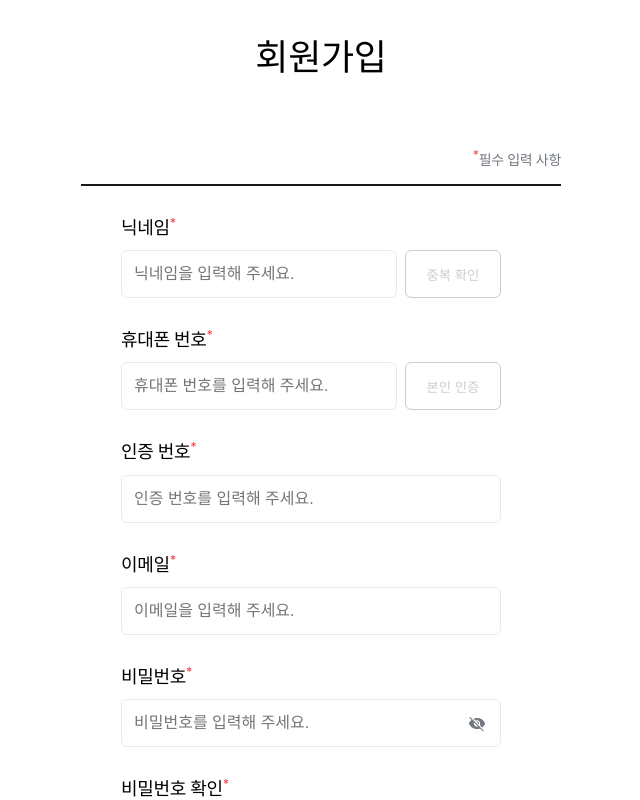
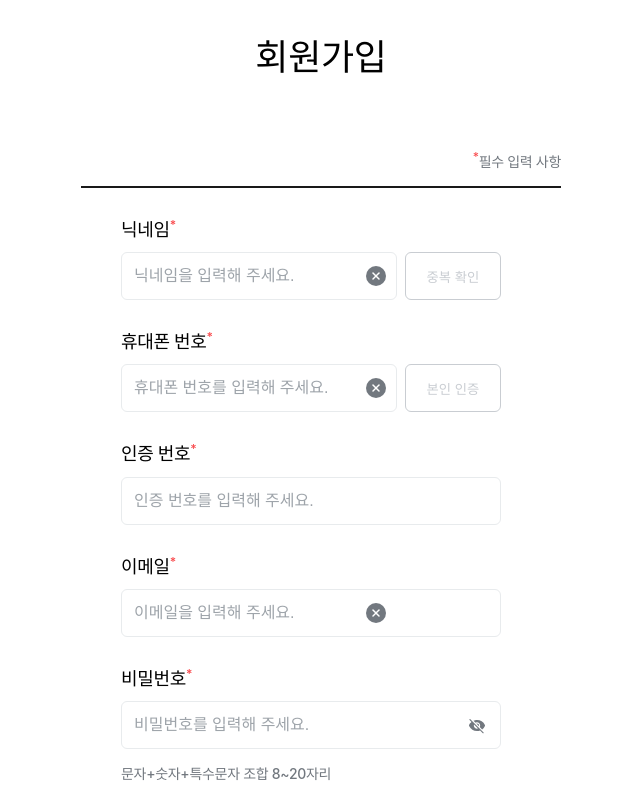
Before and after one commit to kelvin3476/Flobby, a React (Vite) app: page /signup in a window 1280 px wide. Shown: the top 800 px of the page, without its empty margins (319-959 px from the left). Built offline with nearby package versions, Linux system fonts and the light colour scheme; no server answers.

Commit message:
Refactor: 유효성 검사 추가중 중간반영

```diff
--- a/src/pages/signup/SignUp.tsx
+++ b/src/pages/signup/SignUp.tsx
@@ -5,8 +5,10 @@ import Header from '../../components/login/Header';
 import Button from '../../components/button/Button';
 
 import '../../styles/signup/SignUp.scss';
+import useSignUpStore from "../../store/signup/useSignUpStore";
 
 const SignUp = () => {
+  const { signUpData,setSignUpData } = useSignUpStore();
   const navigate = useNavigate();
   const citizenship = [
     {
@@ -24,20 +26,20 @@ const SignUp = () => {
       <div className="signup-title">
         <Header className="Header" headerTitle="회원가입" />
       </div>
-
       <main>
         <p>
           <span>*</span>필수 입력 사항
         </p>
         <ul className="user-form">
           <li>
-            <label htmlFor="nickname" className="nickname">
-              닉네임<span>*</span>
+            <label
+                htmlFor="nickname" className="nickname">닉네임<span>*</span>
             </label>
             <div>
               <input
-                id="nickname"
                 type="text"
+                name="nickname"
+                onChange={setSignUpData}
                 placeholder="닉네임을 입력해 주세요."
               />
               <Button
@@ -45,16 +47,18 @@ const SignUp = () => {
                 title="중복 확인"
                 onClick={() => navigate('/')}
               />
+              <span className="delete"></span>
             </div>
           </li>
           <li>
-            <label htmlFor="mobile-num" className="mobile-num">
+            <label htmlFor="phone" className="phone">
               휴대폰 번호<span>*</span>
             </label>
             <div>
               <input
-                id="mobile-num"
                 type="text"
+                name="phone"
+                onChange={setSignUpData}
                 placeholder="휴대폰 번호를 입력해 주세요."
               />
               <Button
@@ -62,17 +66,19 @@ const SignUp = () => {
                 title="본인 인증"
                 onClick={() => navigate('/')}
               />
+              <span className="delete"></span>
             </div>
           </li>
           <li>
-            <label htmlFor="mobile-num" className="mobile-num">
+            <label htmlFor="number" className="number">
               인증 번호<span>*</span>
             </label>
             <div>
               <input
                 className="long"
-                id="mobile-num"
-                type="text"
+                type="number"
+                name="number"
+                onChange={setSignUpData}
                 placeholder="인증 번호를 입력해 주세요."
               />
             </div>
@@ -83,11 +89,13 @@ const SignUp = () => {
             </label>
             <div>
               <input
-                id="email"
                 className="long"
                 type="email"
+                name="email"
+                onChange={setSignUpData}
                 placeholder="이메일을 입력해 주세요."
               />
+              <span className="delete"></span>
             </div>
           </li>
           <li>
@@ -97,23 +105,25 @@ const SignUp = () => {
             <div>
               <input
                 className="long"
-                id="password"
                 type="password"
+                name="password"
+                onChange={setSignUpData}
                 placeholder="비밀번호를 입력해 주세요."
               />
               <span className="show-password"></span>
             </div>
-            {/*<p>문자+숫자+특수문자 조합 8~20자리</p>*/}
+            <p className="desc">문자+숫자+특수문자 조합 8~20자리</p>
           </li>
           <li>
-            <label htmlFor="re-password" className="re-password">
+            <label htmlFor="check_password" className="check_password">
               비밀번호 확인<span>*</span>
             </label>
             <div>
               <input
                 className="long"
-                id="re-password"
                 type="password"
+                name="check_password"
+                onChange={setSignUpData}
                 placeholder="비밀번호를 한 번 더 입력해 주세요."
               />
               <span className="show-password"></span>
@@ -134,8 +144,8 @@ const SignUp = () => {
             </ul>
           </li>
         </ul>
+        <Button className="next" title="다음" onClick={() => navigate('/')} />
       </main>
-      <Button className="next" title="다음" onClick={() => navigate('/')} />
     </div>
   );
 };
--- /dev/null
+++ b/src/store/signup/useSignUpStore.tsx
@@ -0,0 +1,45 @@
+import { create } from 'zustand';
+import React from "react";
+
+interface SignUpStore {
+ signUpData : {
+     nickname: string;
+     phone: string;
+     email: string;
+     password: string;
+     check_password: string;
+     foreignerYn: string;
+ };
+ setSignUpData : (e:React.ChangeEvent<HTMLInputElement>)=> void;
+}
+
+const useSignUpStore = create<SignUpStore>(set => ({
+    signUpData : {
+        nickname: "",
+        phone: "",
+        email: "",
+        password: "",
+        check_password: "",
+        foreignerYn: "N",
+    },
+  setSignUpData: (e: React.ChangeEvent<HTMLInputElement>) => {
+      const {name, value} = e.target;
+      if (name === "nickname" && value.length) {
+      }
+      if (name === "phone" && value.length) {
+      }
+      if (name === "email" && value.length) {
+      }
+      if (name === "password" && value.length) {
+      }
+      if (name === "check_password" && value.length) {
+      }
+      if (name === "foreignerYn" && value.length) {
+      }
+      set((state) => ({
+          signUpData: {...state.signUpData, [name]: value}
+      }))
+  },
+    }));
+
+export default useSignUpStore;
--- a/src/styles/signup/SignUp.scss
+++ b/src/styles/signup/SignUp.scss
@@ -4,9 +4,8 @@
   align-items: center;
   width: 100%;
   height: 100%;
-  gap: 48px;
+  gap: 50px;
   letter-spacing: -0.3px;
-
 
   .signup-title {
     display: flex;
@@ -45,6 +44,7 @@
       border-top: 2px solid #191919;
       width: 480px;
       margin-top: 0;
+      margin-bottom: 60px;
 
       li {
         width: 380px;
@@ -101,7 +101,7 @@
 
             &:checked {
               background-color: #fff; // 체크 시 내부 원 색상
-              border: 5px solid #764BF6; // 라인이 아닌, 라인과 원 사이 색상
+              border: 6px solid #764BF6; // 라인이 아닌, 라인과 원 사이 색상
               box-shadow: 0 0 0 1px #764BF6; // 라인
             }
           }
@@ -116,43 +116,45 @@
             width: 380px;
           }
           input {
+            color: #191919;
             font-size: 16px;
             padding: 12px;
             border: 1px solid #E8EBED;
             border-radius: 6px;
-            color: #9ea4aa;
             font-weight: 500;
             line-height: 150%;
             width: 276px;
             height: 48px;
             outline: none;
-
-
             &:focus {
               outline: 1px solid #191919;
               //outline: 1px solid #F94E51;
+            }
+            &::placeholder{
+              color: #9ea4aa;
             }
           }
 
           .show-password {
             cursor: pointer;
-           width: 24px;
-           height: 24px;
+            width: 24px;
+            height: 24px;
             position: absolute;
             top: 12px;
             right: 12px;
-           background-image: url("../../assets/svg/signup/signup_eyes.svg");
+            background-image: url("../../assets/svg/signup/signup_eyes.svg");
           }
 
         }
       }
-
-
     }
-
+    .desc{
+      font-size: 14px;
+      text-align: left;
+      line-height: 150%;
+      letter-spacing: -0.3px;
+    }
   }
-
-
 
     .check-duplicated {
       width: 96px;
@@ -164,7 +166,7 @@
       background-color: #fff;
       cursor: pointer;
       //border: 1px solid #764BF6;
-      // color: #764BF6;
+      //color: #764BF6;
     }
 
     .next {
@@ -185,5 +187,16 @@
       cursor: default;
     }
 
-
+  .delete {
+    cursor: pointer;
+    position: absolute;
+    top:14px;
+    right: 115px;
+    display: inline-block;
+    width: 20px;
+    height: 20px;
+    background-image: url("../../assets/svg/signup/signup_reset.svg");
+    background-repeat: no-repeat;
+    background-size: 100%;
+  }
 }
```
